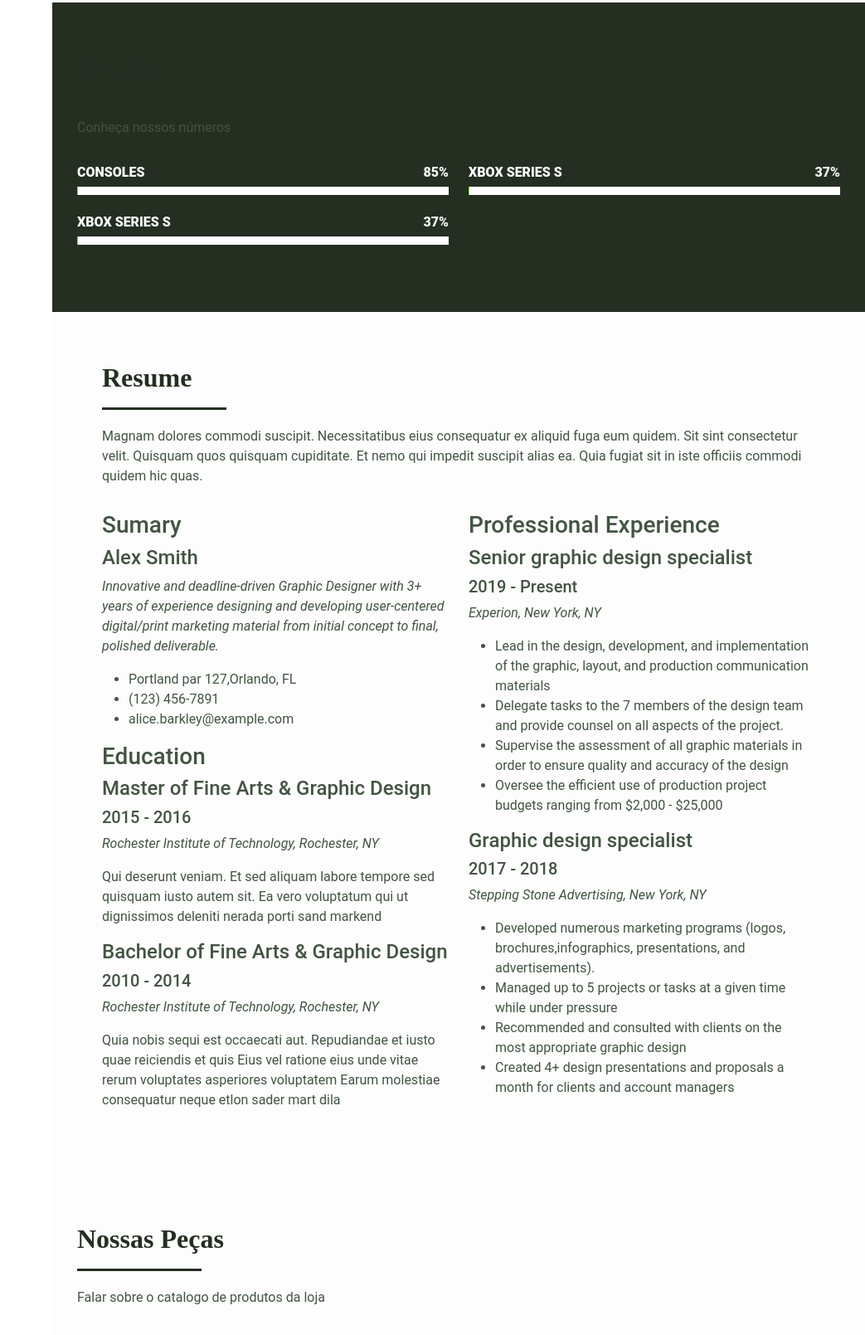
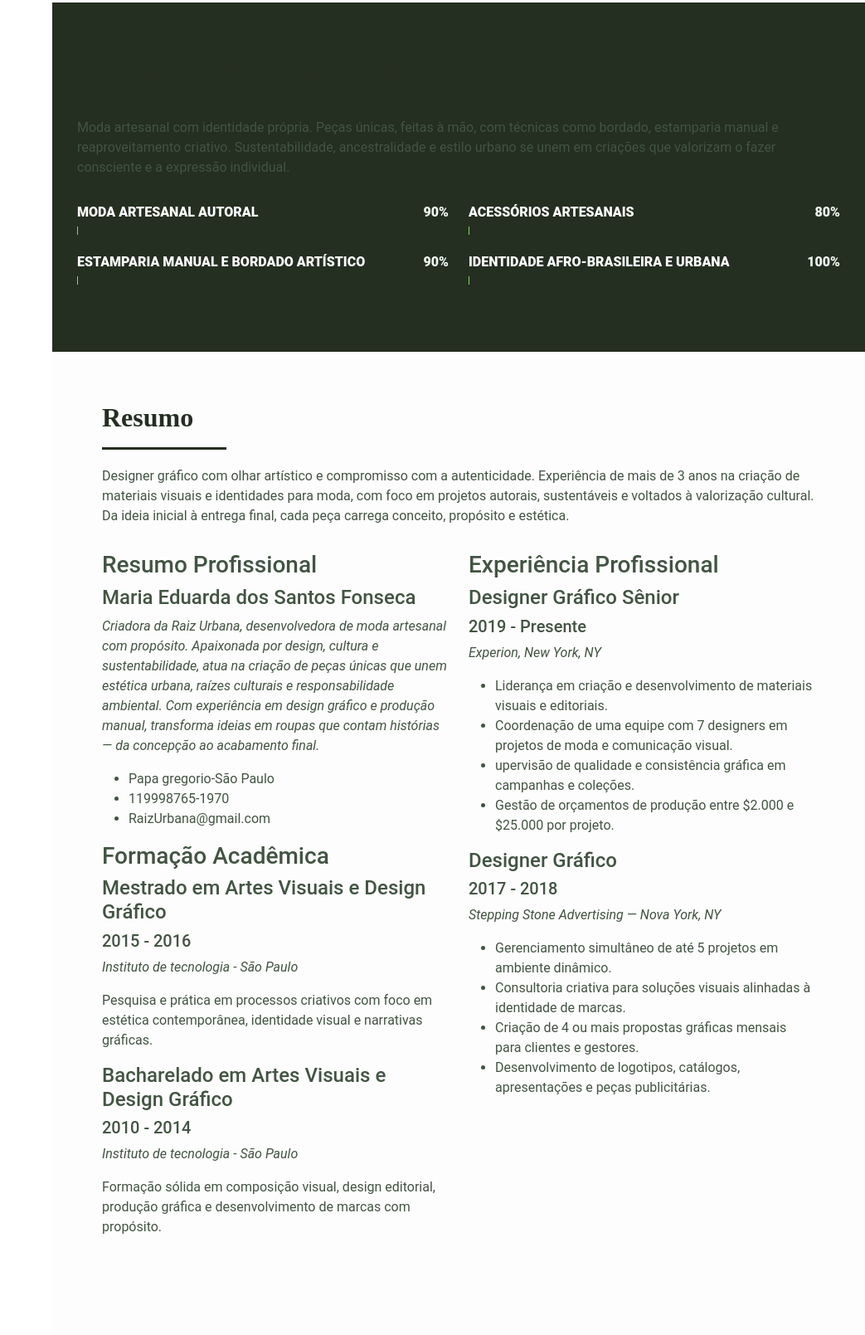
Before and after one commit to mariadsf/opala-lux, a plain HTML site: page index.html in a window 1280 px wide. Shown: the part 1943-3552 px from the top of the page at 83% size, without its empty margins (237-1280 px from the left). Drawn offline with nearby package versions, Linux system fonts and the light colour scheme; a script that the page names is missing; a web font is replaced by a local one.

Commit message:
Add files via upload

```diff
--- a/index.html
+++ b/index.html
@@ -333,75 +333,52 @@
       <div class="container">
 
         <div class="section-title">
-                    <h2> Vendas </h2>
-                    <p>
-                        Conheça nossos números
-                    </p>
+          <h2>Especialidades da Raiz Urbana</h2>
+          <p>Moda artesanal com identidade própria. Peças únicas, feitas à mão, com técnicas como bordado, estamparia manual e reaproveitamento criativo. Sustentabilidade, ancestralidade e estilo urbano se unem em criações que valorizam o fazer consciente e a expressão individual.</p>
         </div>
 
         <div class="row skills-content">
 
-
-                    <!-- Primeira Coluna -->
           <div class="col-lg-6" data-aos="fade-up">
 
             <div class="progress">
-                            <span class="skill">
-                                Consoles
-                                <i class="val">85%</i>
-                            </span>
-                            <div class="progress-bar-bg">
-                                <div class="progress-bar" role="progressbar" aria-valuenow="85" aria-valuemin="0"
-                                    aria-valuemax="100"> </div>
+              <span class="skill">Moda Artesanal Autoral <i class="val">90%</i></span>
+              <div class="progress-bar-wrap">
+                <div class="progress-bar" role="progressbar" aria-valuenow="90" aria-valuemin="0" aria-valuemax="100"></div>
               </div>
             </div>
 
+            <div class="progress">
+              <span class="skill">Estamparia Manual e Bordado Artístico <i class="val">90%</i></span>
+              <div class="progress-bar-wrap">
+                <div class="progress-bar" role="progressbar" aria-valuenow="90" aria-valuemin="0" aria-valuemax="100"></div>
+              </div>
+            </div>
 
+          </div>
 
-
-
-                    </div> <!-- fim col-lg-6 -->
-
-                    <!-- Segunda Coluna -->
           <div class="col-lg-6" data-aos="fade-up" data-aos-delay="100">
 
             <div class="progress">
-                            <span class="skill">
-                                XBOX Series S
-                                <i class="val">37%</i>
-                            </span>
-                            <div class="progress-bar-bg">
-                                <div class="progress-bar" role="progressbar" aria-valuenow="37" aria-valuemin="0"
-                                    aria-valuemax="100"> </div>
+              <span class="skill">Acessórios Artesanais <i class="val">80%</i></span>
+              <div class="progress-bar-wrap">
+                <div class="progress-bar" role="progressbar" aria-valuenow="80" aria-valuemin="0" aria-valuemax="100"></div>
               </div>
             </div>
 
-
-
-                        <!-- coluna 3  -->
-
-                    </div>
-                    <div class="col-lg-6" data-aos="fade-up" data-aos-delay="100">
-
             <div class="progress">
-                            <span class="skill">
-                                XBOX Series S
-                                <i class="val">37%</i>
-                            </span>
-                            <div class="progress-bar-bg">
-                                <div class="progress-bar" role="progressbar" aria-valuenow="37" aria-valuemin="0"
-                                    aria-valuemax="100"> </div>
+              <span class="skill">Identidade Afro-brasileira e Urbana<i class="val">100%</i></span>
+              <div class="progress-bar-wrap">
+                <div class="progress-bar" role="progressbar" aria-valuenow="100" aria-valuemin="0" aria-valuemax="100"></div>
               </div>
             </div>
 
-
-
-
+          </div>
 
         </div>
-                </div> <!-- skills-content -->
+
       </div>
-        </section>
+    </section><!-- End Skills Section -->
         <!-- fim habilidades  -->
 
         <section id="resume" class="resume">
@@ -410,59 +387,59 @@
                 <div class="container">
 
                     <div class="section-title">
-                      <h2>Resume</h2>
-                      <p>Magnam dolores commodi suscipit. Necessitatibus eius consequatur ex aliquid fuga eum quidem. Sit sint consectetur velit. Quisquam quos quisquam cupiditate. Et nemo qui impedit suscipit alias ea. Quia fugiat sit in iste officiis commodi quidem hic quas.</p>
+                      <h2>Resumo</h2>
+                      <p>Designer gráfico com olhar artístico e compromisso com a autenticidade. Experiência de mais de 3 anos na criação de materiais visuais e identidades para moda, com foco em projetos autorais, sustentáveis e voltados à valorização cultural. Da ideia inicial à entrega final, cada peça carrega conceito, propósito e estética.</p>
                     </div>
 
                     <div class="row">
                       <div class="col-lg-6" data-aos="fade-up">
-                        <h3 class="resume-title">Sumary</h3>
+                        <h3 class="resume-title">Resumo Profissional</h3>
                         <div class="resume-item pb-0">
-                          <h4>Alex Smith</h4>
-                          <p><em>Innovative and deadline-driven Graphic Designer with 3+ years of experience designing and developing user-centered digital/print marketing material from initial concept to final, polished deliverable.</em></p>
+                          <h4>Maria Eduarda dos Santos Fonseca</h4>
+                          <p><em>Criadora da Raiz Urbana, desenvolvedora de moda artesanal com propósito. Apaixonada por design, cultura e sustentabilidade, atua na criação de peças únicas que unem estética urbana, raízes culturais e responsabilidade ambiental. Com experiência em design gráfico e produção manual, transforma ideias em roupas que contam histórias — da concepção ao acabamento final.</em></p>
                           <ul>
-                            <li>Portland par 127,Orlando, FL</li>
-                            <li>(123) 456-7891</li>
-                            <li>alice.barkley@example.com</li>
+                            <li>Papa gregorio-São Paulo</li>
+                            <li>119998765-1970</li>
+                            <li>RaizUrbana@gmail.com</li>
                           </ul>
                         </div>
 
-                        <h3 class="resume-title">Education</h3>
+                        <h3 class="resume-title">Formação Acadêmica</h3>
                         <div class="resume-item">
-                          <h4>Master of Fine Arts & Graphic Design</h4>
+                          <h4>Mestrado em Artes Visuais e Design Gráfico</h4>
                           <h5>2015 - 2016</h5>
-                          <p><em>Rochester Institute of Technology, Rochester, NY</em></p>
-                          <p>Qui deserunt veniam. Et sed aliquam labore tempore sed quisquam iusto autem sit. Ea vero voluptatum qui ut dignissimos deleniti nerada porti sand markend</p>
+                          <p><em>Instituto de tecnologia - São Paulo</em></p>
+                          <p>Pesquisa e prática em processos criativos com foco em estética contemporânea, identidade visual e narrativas gráficas.</p>
                         </div>
                         <div class="resume-item">
-                          <h4>Bachelor of Fine Arts & Graphic Design</h4>
+                          <h4>Bacharelado em Artes Visuais e Design Gráfico</h4>
                           <h5>2010 - 2014</h5>
-                          <p><em>Rochester Institute of Technology, Rochester, NY</em></p>
-                          <p>Quia nobis sequi est occaecati aut. Repudiandae et iusto quae reiciendis et quis Eius vel ratione eius unde vitae rerum voluptates asperiores voluptatem Earum molestiae consequatur neque etlon sader mart dila</p>
+                          <p><em>Instituto de tecnologia - São Paulo</em></p>
+                          <p>Formação sólida em composição visual, design editorial, produção gráfica e desenvolvimento de marcas com propósito.</p>
                         </div>
                       </div>
                       <div class="col-lg-6" data-aos="fade-up" data-aos-delay="100">
-                        <h3 class="resume-title">Professional Experience</h3>
+                        <h3 class="resume-title">Experiência Profissional</h3>
                         <div class="resume-item">
-                          <h4>Senior graphic design specialist</h4>
-                          <h5>2019 - Present</h5>
+                          <h4>Designer Gráfico Sênior</h4>
+                          <h5>2019 - Presente</h5>
                           <p><em>Experion, New York, NY </em></p>
                           <ul>
-                            <li>Lead in the design, development, and implementation of the graphic, layout, and production communication materials</li>
-                            <li>Delegate tasks to the 7 members of the design team and provide counsel on all aspects of the project. </li>
-                            <li>Supervise the assessment of all graphic materials in order to ensure quality and accuracy of the design</li>
-                            <li>Oversee the efficient use of production project budgets ranging from $2,000 - $25,000</li>
+                            <li>Liderança em criação e desenvolvimento de materiais visuais e editoriais.</li>
+                            <li>Coordenação de uma equipe com 7 designers em projetos de moda e comunicação visual.</li>
+                            <li>upervisão de qualidade e consistência gráfica em campanhas e coleções.</li>
+                            <li>Gestão de orçamentos de produção entre $2.000 e $25.000 por projeto.</li>
                           </ul>
                         </div>
                         <div class="resume-item">
-                          <h4>Graphic design specialist</h4>
+                          <h4>Designer Gráfico</h4>
                           <h5>2017 - 2018</h5>
-                          <p><em>Stepping Stone Advertising, New York, NY</em></p>
+                          <p><em>Stepping Stone Advertising — Nova York, NY</em></p>
                           <ul>
-                            <li>Developed numerous marketing programs (logos, brochures,infographics, presentations, and advertisements).</li>
-                            <li>Managed up to 5 projects or tasks at a given time while under pressure</li>
-                            <li>Recommended and consulted with clients on the most appropriate graphic design</li>
-                            <li>Created 4+ design presentations and proposals a month for clients and account managers</li>
+                            <li>Gerenciamento simultâneo de até 5 projetos em ambiente dinâmico.</li>
+                            <li>Consultoria criativa para soluções visuais alinhadas à identidade de marcas.</li>
+                            <li>Criação de 4 ou mais propostas gráficas mensais para clientes e gestores.</li>
+                            <li>Desenvolvimento de logotipos, catálogos, apresentações e peças publicitárias.</li>
                           </ul>
                         </div>
                       </div>
@@ -487,6 +464,30 @@
 
 
                 </div>
+<div class="row" data-aos="fade-up">
+          <div class="col-lg-12 d-flex justify-content-center">
+            <ul id="portfolio-flters">
+              <li data-filter="*" class="filter-active">All</li>
+              <li data-filter=".filter-Tipos de Fones">Fones</li>
+              <li data-filter=".filter-Alexas-Cores">Alexas</li>
+              <li data-filter=".filter-Carregdores">Carregadores</li>
+            </ul>
+          </div>
+        </div>
+
+        <div class="row portfolio-container">
+
+            <article class="col-lg-4 col-md-6">
+
+                produtos
+
+            </article>
+
+        </div>
+
+
+
+
             </div>
 
         </section>
--- a/js/script.js
+++ b/js/script.js
@@ -77,6 +77,18 @@
   })
   }
 
+//isotope - bibloteca p filtro
+    window.addEventListener('load', () => {
+      let portifolioContainer = select(".portifolio-container")
+      if (portifolioContainer) {
+        let portifolioIsotope = new Isotope(portifolioContainer,{
+          itemSelector: '.portifolio-item'
+        });
+
+        let portifolioFilters = select('#portifolio-filters li', true);
+      }
 
 
+    });
+
 })()
```
Lines whose indentation alone changed are shown as unchanged.
